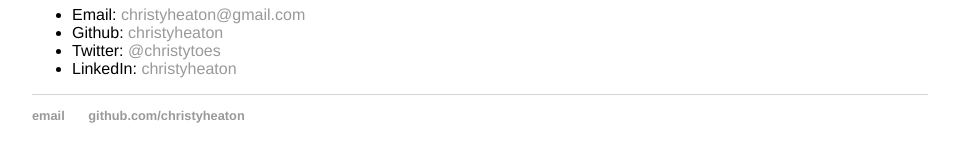
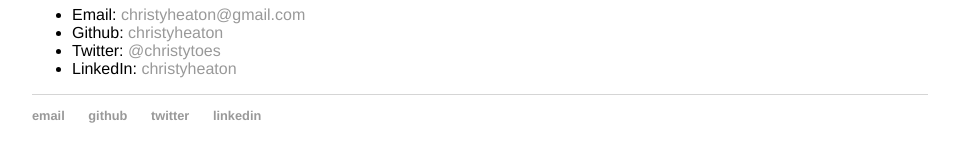
Before and after one commit to christyheaton/christyheaton.github.io, a Jekyll site: the page built from index.html, in a window 1280 px wide. Shown: the part 651-813 px from the top of the page, without its empty margins (160-1115 px from the left). Built offline with Jekyll 4.4.1, drawn with Linux system fonts in a browser that asks for light colours.

Commit message:
added to footer

```diff
--- a/_layouts/default.html
+++ b/_layouts/default.html
@@ -22,7 +22,9 @@
 			<footer>
 	    		<ul>
 	        		<li><a href="mailto:christyheaton@gmail.com">email</a></li>
-	        		<li><a href="https://github.com/christyheaton">github.com/christyheaton</a></li>
+	        		<li><a href="https://github.com/christyheaton">github</a></li>
+							<li><a href="https://twitter.com/christytoes">twitter</a></li>
+							<li><a href="https://www.linkedin.com/in/christyheaton/">linkedin</a></li>
 				</ul>
 			</footer>
 		</body>
```
